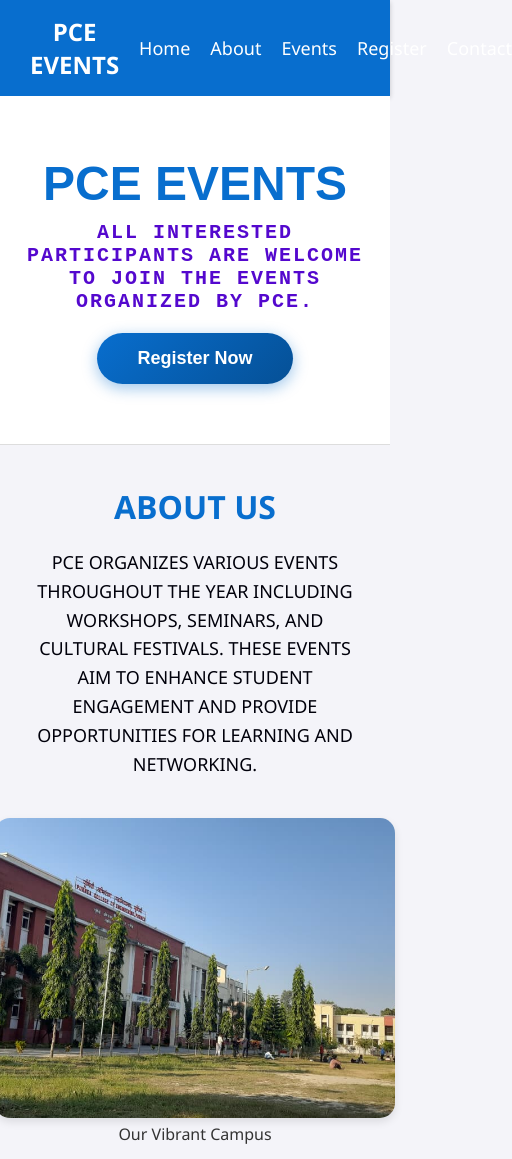
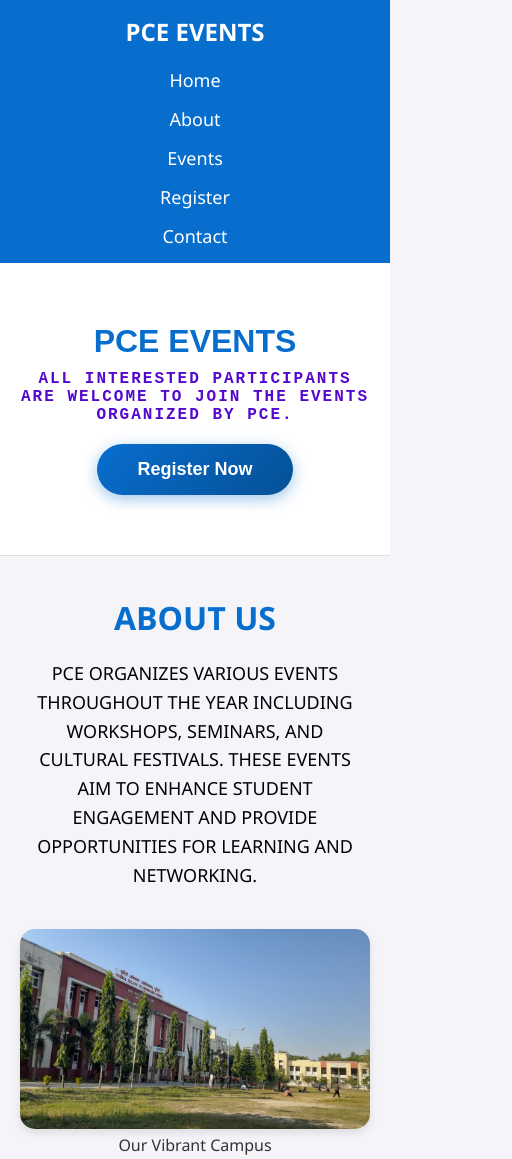
Before and after one commit to smart-india-hackathon-join-your-teamnow/pce, a plain HTML site: page index.html in a window 390 px wide. Shown: the top 1159 px of the page, 512 px wide, since content can reach past the window. Drawn offline with Linux system fonts and the light colour scheme.

Commit message:
style.css

```diff
--- a/style.css
+++ b/style.css
@@ -177,7 +177,8 @@ body {
 }
 
 .campus {
-    width: 400px;
+    width: 100%;
+    max-width: 400px;
     height: 300px;
     object-fit: cover;
     border-radius: 15px;
@@ -186,8 +187,9 @@ body {
 }
 
 .saurabh {
-    width: 300px;
-    height: 300px;
+    width: 100%;
+    max-width: 300px;
+    aspect-ratio: 1 / 1;
     object-fit: cover;
     border-radius: 50%;
     box-shadow: 0 4px 8px rgba(0, 0, 0, 0.1);
@@ -265,3 +267,34 @@ footer {
     padding: 20px;
     margin-top: 50px;
 }
+
+/* Responsive Design (Mobile & Tablet) */
+@media (max-width: 768px) {
+    .navbar {
+        flex-direction: column;
+        text-align: center;
+    }
+
+    .nav-links {
+        flex-direction: column;
+        margin-top: 20px;
+        gap: 15px;
+    }
+
+    .nav-links li {
+        margin-left: 0;
+    }
+
+    .HEADING {
+        font-size: 32px;
+    }
+
+    .tagline {
+        font-size: 16px;
+    }
+
+    .campus {
+        height: auto;
+        min-height: 200px;
+    }
+}
```
